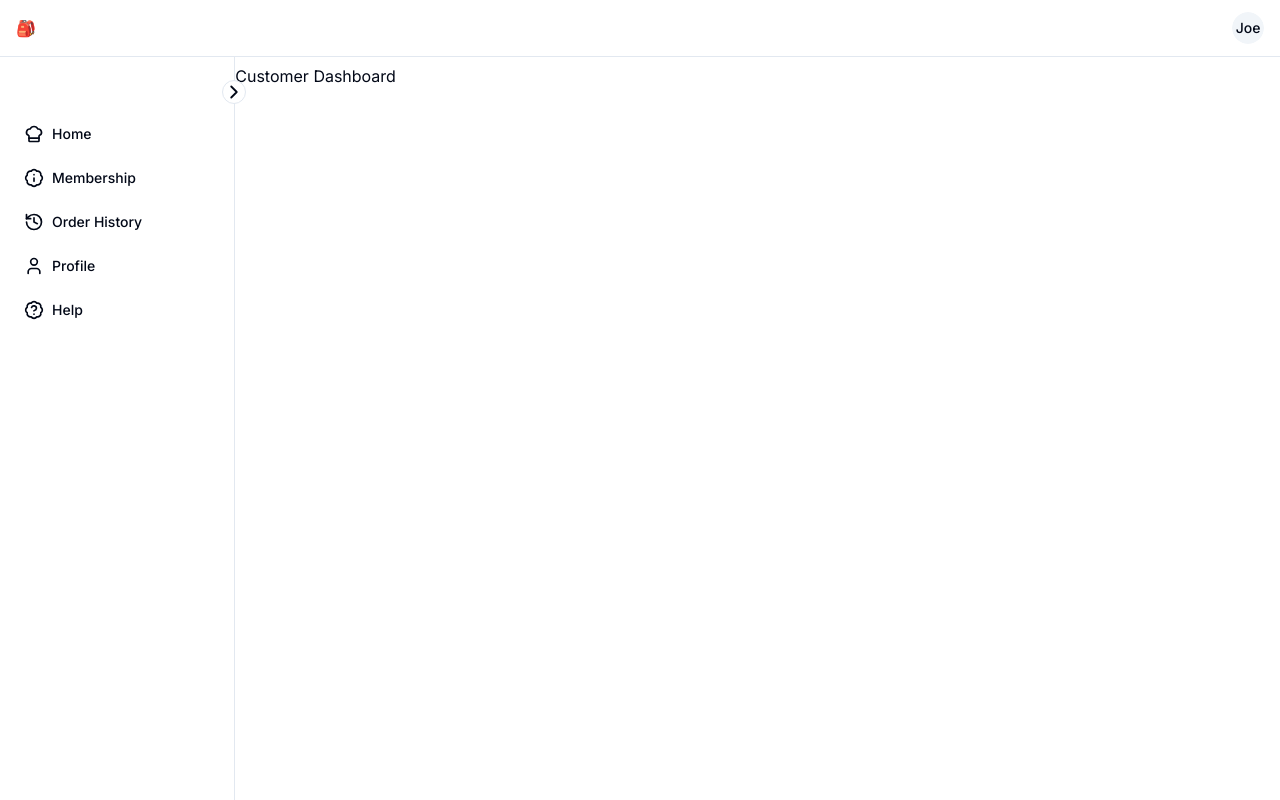
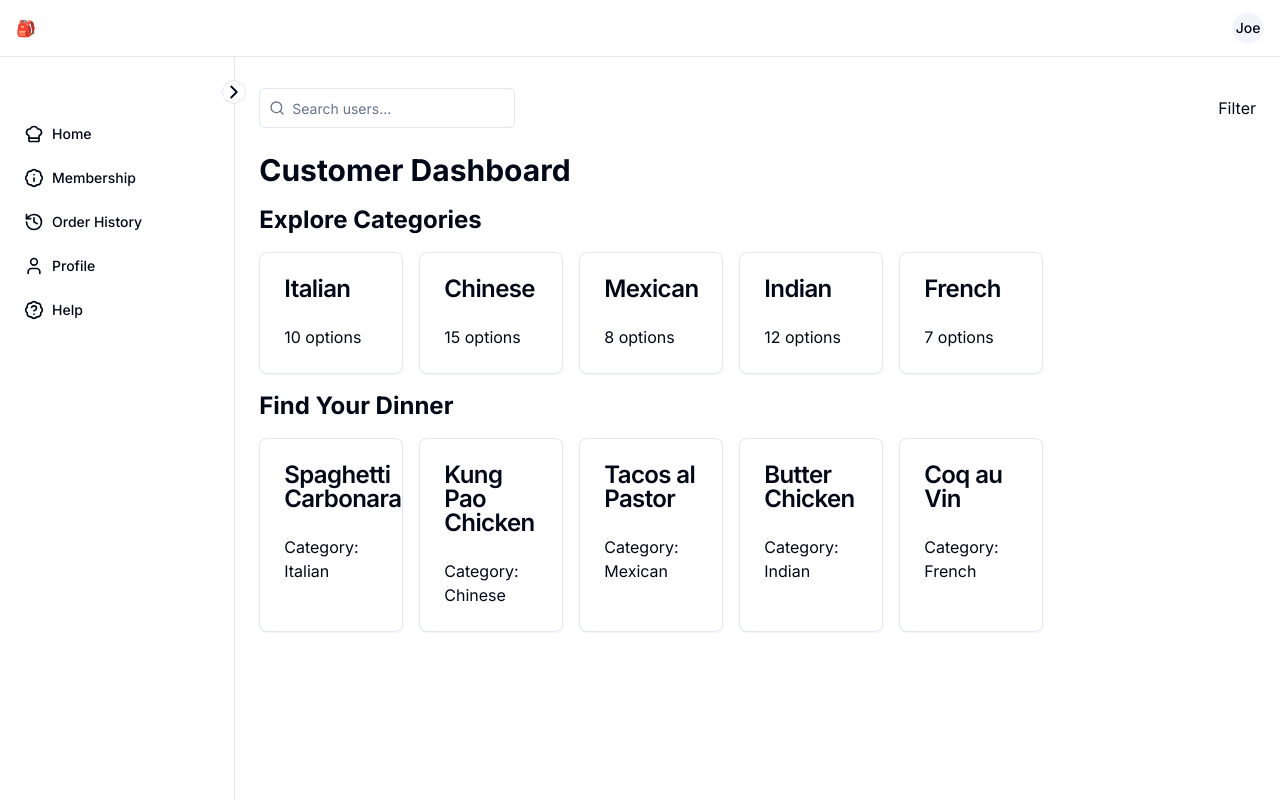
Before and after one commit to tomefira/food-to-you, a Next.js app: page /dashboard/customer in a window 1280 px wide. Built offline with nearby package versions, Linux system fonts and the light colour scheme.

Commit message:
Created bulk of customer dashboard components

```diff
--- a/package.json
+++ b/package.json
@@ -19,6 +19,7 @@
     "@radix-ui/react-scroll-area": "^1.0.5",
     "@radix-ui/react-select": "^2.0.0",
     "@radix-ui/react-separator": "^1.0.3",
+    "@radix-ui/react-slider": "^1.1.2",
     "@radix-ui/react-slot": "^1.0.2",
     "@radix-ui/react-tabs": "^1.0.4",
     "@radix-ui/react-tooltip": "^1.0.7",
--- a/src/app/dashboard/customer/page.tsx
+++ b/src/app/dashboard/customer/page.tsx
@@ -1,7 +1,102 @@
+'use client'
+
+import { useState, useEffect } from "react";
+import { Search } from "@/components/ui/search";
+import { Card, CardHeader, CardTitle, CardContent } from "@/components/ui/card";
+import { Slider } from "@/components/ui/slider";
+import {
+  DropdownMenu,
+  DropdownMenuContent,
+  DropdownMenuItem,
+  DropdownMenuLabel,
+  DropdownMenuSeparator,
+  DropdownMenuTrigger,
+} from "@/components/ui/dropdown-menu";
+
+const categories = [
+  { name: "Italian", options: 10 },
+  { name: "Chinese", options: 15 },
+  { name: "Mexican", options: 8 },
+  { name: "Indian", options: 12 },
+  { name: "French", options: 7 },
+];
+
+const products = [
+  { name: "Spaghetti Carbonara", category: "Italian", rating: 5 },
+  { name: "Kung Pao Chicken", category: "Chinese", rating: 4 },
+  { name: "Tacos al Pastor", category: "Mexican", rating: 4 },
+  { name: "Butter Chicken", category: "Indian", rating: 5 },
+  { name: "Coq au Vin", category: "French", rating: 4 },
+];
+
 const CustomerDashboard = () => {
+  const [distance, setDistance] = useState(25);
+  const [rating, setRating] = useState(3);
+
   return (
-    <div>
-      <h1>Customer Dashboard</h1>
+    <div className="p-6">
+      <div className="flex justify-between items-center mb-6">
+        <Search />
+        <DropdownMenu>
+          <DropdownMenuTrigger>Filter</DropdownMenuTrigger>
+          <DropdownMenuContent>
+            <DropdownMenuLabel>Distance: {distance}km</DropdownMenuLabel>
+            <DropdownMenuItem>
+              <Slider
+                id="distance"
+                defaultValue={[25]}
+                max={40}
+                step={5}
+                onValueChange={(value) => setDistance(value[0])}
+              />
+            </DropdownMenuItem>
+            <DropdownMenuSeparator />
+            <DropdownMenuLabel>Rating</DropdownMenuLabel>
+            <DropdownMenuItem>
+              <div className="flex space-x-1">
+                {[1, 2, 3, 4, 5].map((star) => (
+                  <svg
+                    key={star}
+                    onMouseEnter={() => setRating(star)}
+                    onClick={() => setRating(star)}
+                    className={`w-8 h-8 cursor-pointer ${
+                      star <= rating ? "text-yellow-500" : "text-gray-400"
+                    }`}
+                    fill="currentColor"
+                    viewBox="0 0 20 20"
+                    xmlns="http://www.w3.org/2000/svg"
+                  >
+                    <path d="M9.049 2.927c.3-.921 1.603-.921 1.902 0l1.278 3.946a1 1 0 00.95.691h4.144c.969 0 1.371 1.24.588 1.81l-3.357 2.44a1 1 0 00-.364 1.118l1.278 3.946c.3.921-.755 1.688-1.539 1.118l-3.357-2.44a1 1 0 00-1.175 0l-3.357 2.44c-.784.57-1.839-.197-1.539-1.118l1.278-3.946a1 1 0 00-.364-1.118L2.39 9.374c-.784-.57-.38-1.81.588-1.81h4.144a1 1 0 00.95-.691l1.278-3.946z" />
+                  </svg>
+                ))}
+              </div>
+            </DropdownMenuItem>
+          </DropdownMenuContent>
+        </DropdownMenu>
+      </div>
+      <h1 className="text-3xl font-bold">Customer Dashboard</h1>
+      <h2 className="text-2xl font-bold mt-4 mb-4">Explore Categories</h2>
+      <div className="flex flex-wrap gap-4">
+        {categories.map((category, index) => (
+          <Card key={index} className="w-36">
+            <CardHeader>
+              <CardTitle>{category.name}</CardTitle>
+            </CardHeader>
+            <CardContent>{category.options} options</CardContent>
+          </Card>
+        ))}
+      </div>
+      <h2 className="text-2xl font-bold mt-4 mb-4">Find Your Dinner</h2>
+      <div className="flex flex-wrap gap-4">
+        {products.map((product, index) => (
+          <Card key={index} className="w-36">
+            <CardHeader>
+              <CardTitle>{product.name}</CardTitle>
+            </CardHeader>
+            <CardContent>Category: {product.category}</CardContent>
+          </Card>
+        ))}
+      </div>
     </div>
   );
 };
--- a/src/components/icons.tsx
+++ b/src/components/icons.tsx
@@ -37,6 +37,8 @@ import {
     X,
     ConciergeBell,
     BarChartHorizontal,
+    SearchIcon,
+    Loader,
   } from 'lucide-react';
 
   export type Icon = LucideIcon;
@@ -76,6 +78,8 @@ import {
     utensilscrossed: UtensilsCrossed,
     conciergebell: ConciergeBell,
     barchart: BarChartHorizontal,
+    searchicon: SearchIcon,
+    loader: Loader,
     gitHub: ({ ...props }: LucideProps) => (
       <svg
         aria-hidden="true"
--- /dev/null
+++ b/src/components/ui/search.tsx
@@ -0,0 +1,48 @@
+'use client';
+
+import { Input } from '@/components/ui/input';
+import { Icons } from '@/components/icons';
+import { useRouter } from 'next/navigation';
+import { useTransition, useEffect, useRef, useState } from 'react';
+
+export function Search(props: { value?: string }) {
+  const router = useRouter();
+  const inputRef = useRef<HTMLInputElement>(null);
+  const [value, setValue] = useState(props.value);
+  const [isPending, startTransition] = useTransition();
+
+  useEffect(() => {
+    const params = new URLSearchParams(window.location.search);
+    console.log('value', value);
+    if (value === undefined) {
+      return;
+    } else if (value) {
+      params.set('q', value);
+    } else {
+      params.delete('q');
+    }
+
+    startTransition(() => {
+      // All navigations are transitions automatically
+      // But wrapping this allow us to observe the pending state
+      router.replace(`/?${params.toString()}`);
+    });
+  }, [router, value]);
+
+  return (
+    <div className="relative">
+      <Icons.searchicon className="absolute left-2.5 top-3 h-4 w-4 text-gray-500" />
+      <Input
+        ref={inputRef}
+        value={value ?? ''}
+        onInput={(e) => {
+          setValue(e.currentTarget.value);
+        }}
+        spellCheck={false}
+        className="w-full bg-white shadow-none appearance-none pl-8"
+        placeholder="Search users..."
+      />
+      {isPending && <Icons.loader />}
+    </div>
+  );
+}
--- /dev/null
+++ b/src/components/ui/slider.tsx
@@ -0,0 +1,28 @@
+"use client"
+
+import * as React from "react"
+import * as SliderPrimitive from "@radix-ui/react-slider"
+
+import { cn } from "@/lib/utils"
+
+const Slider = React.forwardRef<
+  React.ElementRef<typeof SliderPrimitive.Root>,
+  React.ComponentPropsWithoutRef<typeof SliderPrimitive.Root>
+>(({ className, ...props }, ref) => (
+  <SliderPrimitive.Root
+    ref={ref}
+    className={cn(
+      "relative flex w-full touch-none select-none items-center",
+      className
+    )}
+    {...props}
+  >
+    <SliderPrimitive.Track className="relative h-2 w-full grow overflow-hidden rounded-full bg-secondary">
+      <SliderPrimitive.Range className="absolute h-full bg-primary" />
+    </SliderPrimitive.Track>
+    <SliderPrimitive.Thumb className="block h-5 w-5 rounded-full border-2 border-primary bg-background ring-offset-background transition-colors focus-visible:outline-none focus-visible:ring-2 focus-visible:ring-ring focus-visible:ring-offset-2 disabled:pointer-events-none disabled:opacity-50" />
+  </SliderPrimitive.Root>
+))
+Slider.displayName = SliderPrimitive.Root.displayName
+
+export { Slider }
```
Also changed, not shown: 1 other file (tests, documents, lock files or other folders).
